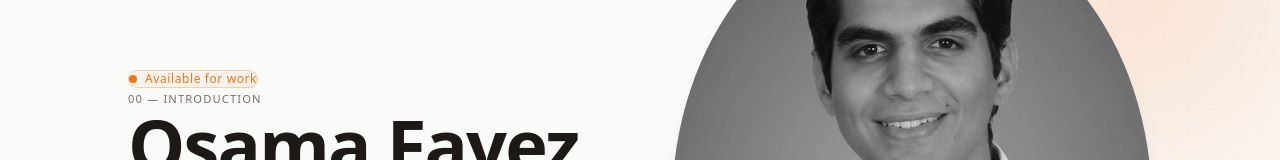
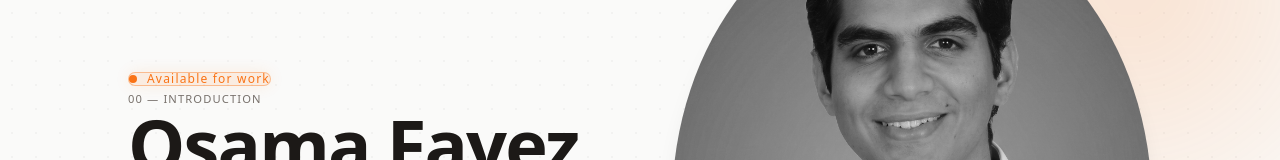
Before and after one commit to osamaelfeky307/Myportfolio, a Next.js app: page / in a window 1280 px wide. Shown: the part 215-375 px from the top of the page. Built offline with nearby package versions, Linux system fonts and the light colour scheme; a web font is replaced by a local one.

Commit message:
update available for work badge styles for better alignment and glow

```diff
--- a/components/Hero.tsx
+++ b/components/Hero.tsx
@@ -49,12 +49,12 @@ export default function Hero() {
           <div className="animate-fade-in-up">
 
             {/* Availability badge */}
-            <div className="inline-flex items-center gap-2 mb-6 px-3 py-1.5 border border-accent/30 bg-accent/5 rounded-full text-xs font-mono tracking-wider text-accent">
+            <div className="inline-flex items-center gap-2.5 mb-6 px-4 py-1.5 border border-accent/40 bg-accent/10 rounded-full text-xs font-mono tracking-widest text-accent shadow-[0_0_15px_rgba(249,115,22,0.1)]">
               <span className="relative flex h-2 w-2">
-                <span className="animate-ping absolute inline-flex h-full w-full rounded-full bg-accent opacity-75" />
-                <span className="relative inline-flex rounded-full h-2 w-2 bg-accent" />
+                <span className="animate-ping absolute inset-0 inline-flex h-full w-full rounded-full bg-accent opacity-75" />
+                <span className="relative inline-flex rounded-full h-full w-full bg-accent" />
               </span>
-              Available for work
+              <span className="leading-none mt-[2px]">Available for work</span>
             </div>
 
             <span className="editorial-label block mb-4 md:mb-6 text-accent">00 — Introduction</span>
```
